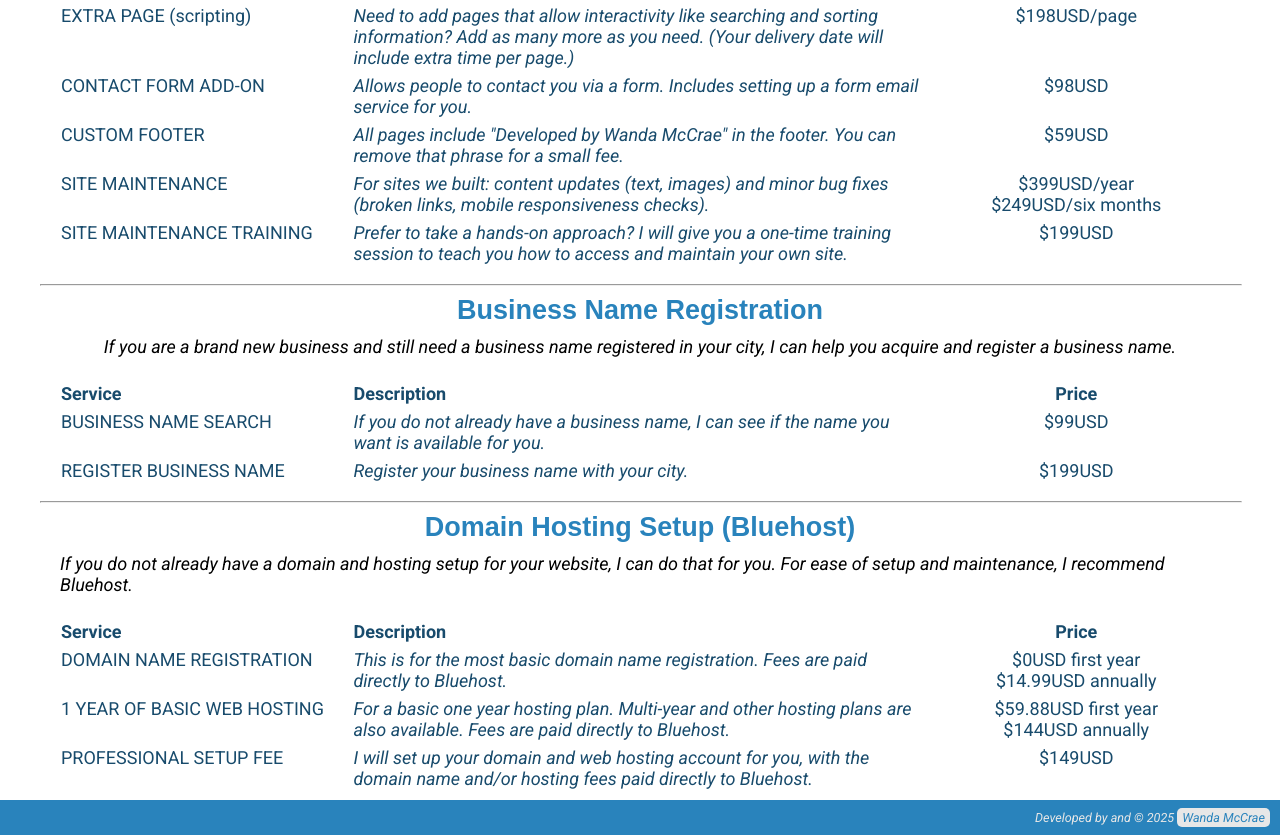
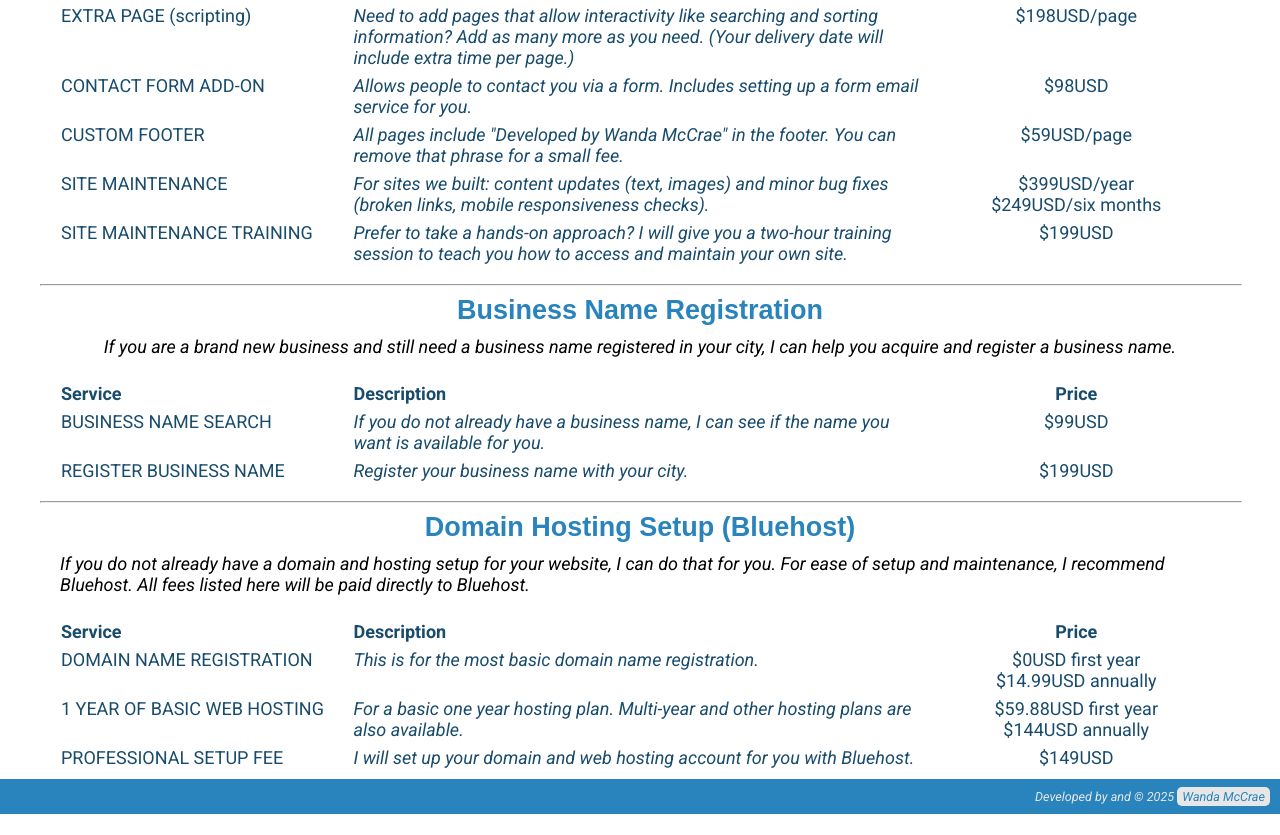
Before and after one commit to wlmccrae/wm-freelance, a React (Vite) app: page /services in a window 1280 px wide. Shown: the part 422-1257 px from the top of the page. After the commit the page ends 1236 px from the top, so only its background shows below. Built offline with nearby package versions, Linux system fonts and the light colour scheme; a web font is replaced by a local one.

Commit message:
Updated services page text for clarity

```diff
--- a/src/components/Services.jsx
+++ b/src/components/Services.jsx
@@ -49,7 +49,7 @@ function Services () {
           <tr>
             <td className="service-name">CUSTOM FOOTER</td>
             <td className="description">All pages include "Developed by Wanda McCrae" in the footer. You can remove that phrase for a small fee.</td>
-            <td className="price">$59USD</td>
+            <td className="price">$59USD/page</td>
           </tr>
           <tr>
             <td className="service-name">SITE MAINTENANCE</td>
@@ -58,7 +58,7 @@ function Services () {
           </tr>
           <tr>
             <td className="service-name">SITE MAINTENANCE TRAINING</td>
-            <td className="description">Prefer to take a hands-on approach? I will give you a one-time training session to teach you how to access and maintain your own site.</td>
+            <td className="description">Prefer to take a hands-on approach? I will give you a two-hour training session to teach you how to access and maintain your own site.</td>
             <td className="price">$199USD</td>
           </tr>
         </tbody>
@@ -100,7 +100,7 @@ function Services () {
           Domain Hosting Setup (Bluehost)
         </h2>
         <p className="page-description">
-          If you do not already have a domain and hosting setup for your website, I can do that for you. For ease of setup and maintenance, I recommend Bluehost.
+          If you do not already have a domain and hosting setup for your website, I can do that for you. For ease of setup and maintenance, I recommend Bluehost. All fees listed here will be paid directly to Bluehost.
         </p>
       </div>
       <table className="prices-table">
@@ -115,17 +115,17 @@ function Services () {
         <tbody>
           <tr>
             <td className="service-name">DOMAIN NAME REGISTRATION</td>
-            <td className="description">This is for the most basic domain name registration. Fees are paid directly to Bluehost.</td>
+            <td className="description">This is for the most basic domain name registration.</td>
             <td className="price">$0USD first year<br></br>$14.99USD annually</td>
           </tr>
           <tr>
             <td className="service-name">1 YEAR OF BASIC WEB HOSTING</td>
-            <td className="description">For a basic one year hosting plan. Multi-year and other hosting plans are also available. Fees are paid directly to Bluehost.</td>
+            <td className="description">For a basic one year hosting plan. Multi-year and other hosting plans are also available.</td>
             <td className="price">$59.88USD first year<br></br>$144USD annually</td>
           </tr>
           <tr>
             <td className="service-name">PROFESSIONAL SETUP FEE</td>
-            <td className="description">I will set up your domain and web hosting account for you, with the domain name and/or hosting fees paid directly to Bluehost.</td>
+            <td className="description">I will set up your domain and web hosting account for you with Bluehost.</td>
             <td className="price">$149USD</td>
           </tr>
         </tbody>
```
